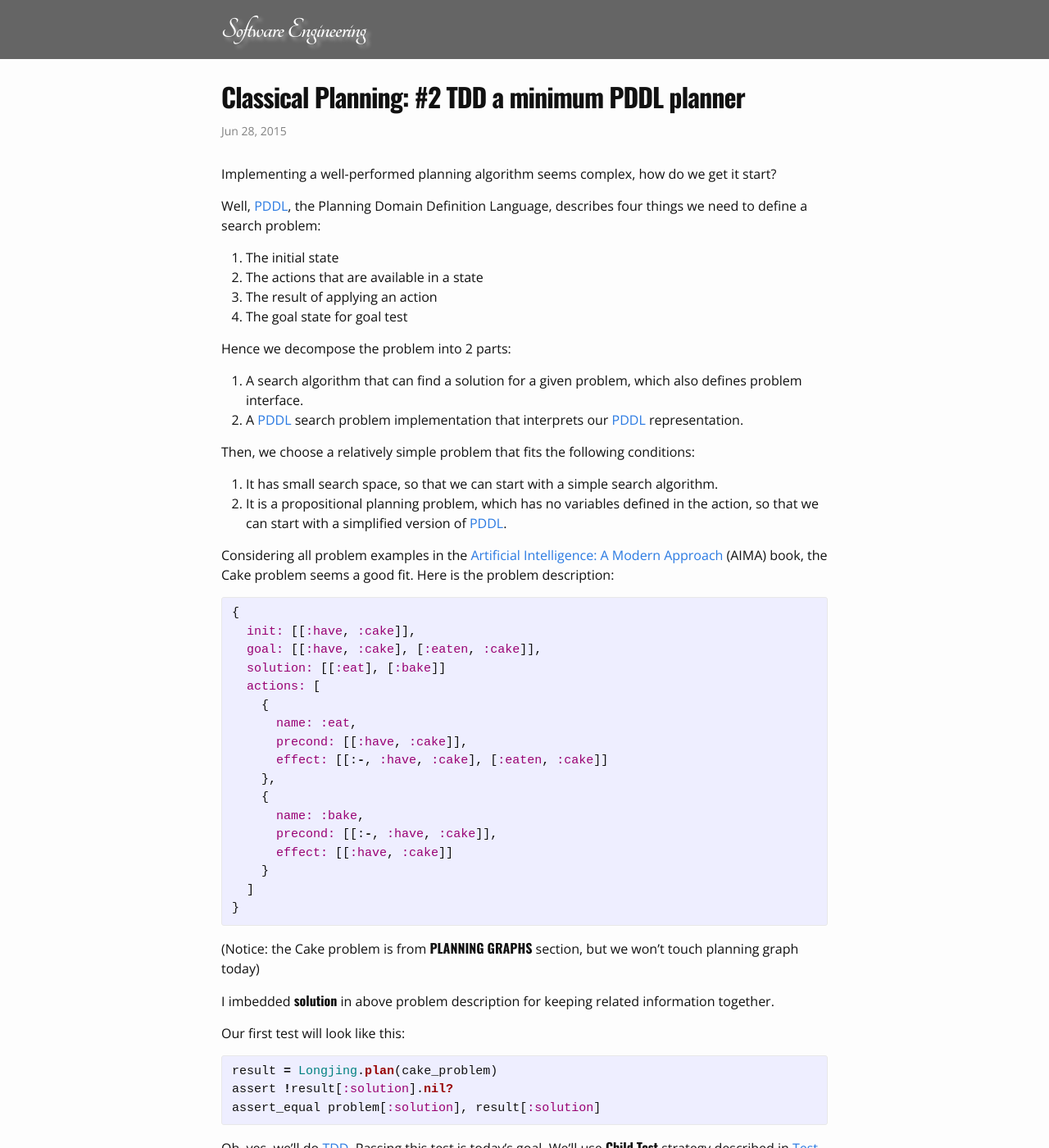
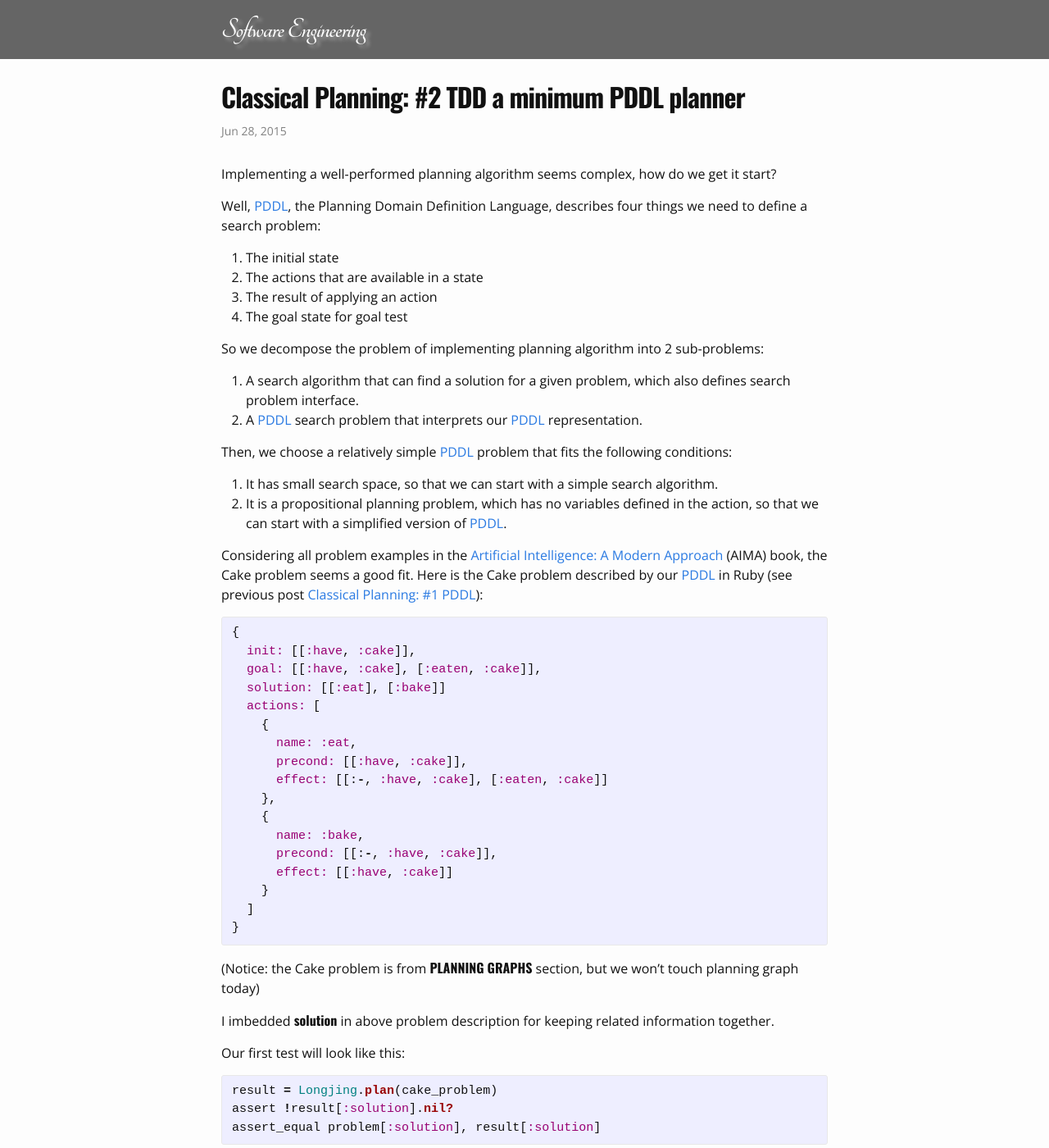
Before and after one commit to xli/xli.github.io, a Jekyll site: the page built from _posts/2015-06-28-classical-planning-2-tdd-a-minimum-pddl-planner.md, in a window 1280 px wide and 1400 px high. Shown: the whole window at 82% size. Built offline with Jekyll 4.4.1, drawn with Linux system fonts in a browser that asks for light colours; some of the changed text lies outside the part shown.

Commit message:
update classical planning #2

```diff
--- a/_posts/2015-06-28-classical-planning-2-tdd-a-minimum-pddl-planner.md
+++ b/_posts/2015-06-28-classical-planning-2-tdd-a-minimum-pddl-planner.md
@@ -14,15 +14,15 @@
 3. The result of applying an action
 4. The goal state for goal test
 
-Hence we decompose the problem into 2 parts:
+So we decompose the problem of implementing planning algorithm into 2 sub-problems:
 
 1. A search algorithm that can find a solution for a given problem,
-   which also defines problem interface.
-2. A [PDDL] search problem implementation that interprets our [PDDL] representation.
+   which also defines search problem interface.
+2. A [PDDL] search problem that interprets our [PDDL] representation.
 
 <!--more-->
 
-Then, we choose a relatively simple problem that fits the following conditions:
+Then, we choose a relatively simple [PDDL] problem that fits the following conditions:
 
 1. It has small search space, so that we can start with a simple search algorithm.
 2. It is a propositional planning problem, which has no variables
@@ -31,7 +31,7 @@
 
 Considering all problem examples in the [Artificial
 Intelligence: A Modern Approach][AIMA book] (AIMA) book, the Cake problem seems a good fit.
-Here is the problem description:
+Here is the Cake problem described by our [PDDL] in Ruby (see previous post [Classical Planning: #1 PDDL]):
 {% highlight ruby %}
 
 {
@@ -69,9 +69,7 @@
 
 {% endhighlight %}
 
-Oh, yes, we'll do [TDD]. Passing this test is today's goal. We'll use
-**Child Test** strategy described in
-[Test-Driven Development by Example][TDD by Example] book to
+Passing this test is today's goal. We'll use **Child Test** strategy described in [Test-Driven Development by Example][TDD by Example] book to
 reach the goal.
 
 The search algorithm and problem interface
@@ -159,9 +157,7 @@
 
 ![Route-finding problem map](/images/route-finding-problem.jpg)
 
-The implementation of search is pretty much the same with the one
-described in the [AIMA book], except we construct event sequence
-as solution:
+The implementation of search is similar with the graph search described in the chapter 3 “Solving Problems by Searching” of [AIMA book], except we construct event sequence as solution. Hence we have a sequences hash to store all sequences of explored and frontier states:
 
 {% highlight ruby %}
 def resolve(problem)
@@ -190,8 +186,7 @@
 end
 {% endhighlight %}
 
-The breadth-first strategy implementation is straightforward, although
-it won't perform well for more complex problems (we'll revisit it later):
+The breadth-first strategy implementation is also straightforward; as sequences hash has all state sequences, we use it to find out next exploring state having shortest path in frontier:
 
 {% highlight ruby %}
 STRATEGIES = {
@@ -394,3 +389,4 @@
 [Longjing]:        https://github.com/xli/longjing
 [Blocks World]:    https://en.wikipedia.org/wiki/Blocks_world
 [Self Shunt]:      http://c2.com/cgi/wiki?SelfShuntPattern
+[Classical Planning: #1 PDDL]:    {% post_url 2015-06-23-classical-planning-1-planning-domain-definition-language %}
```
Also changed, not shown: other parts of _posts/2015-06-28-classical-planning-2-tdd-a-minimum-pddl-planner.md (+1 -1 lines).
